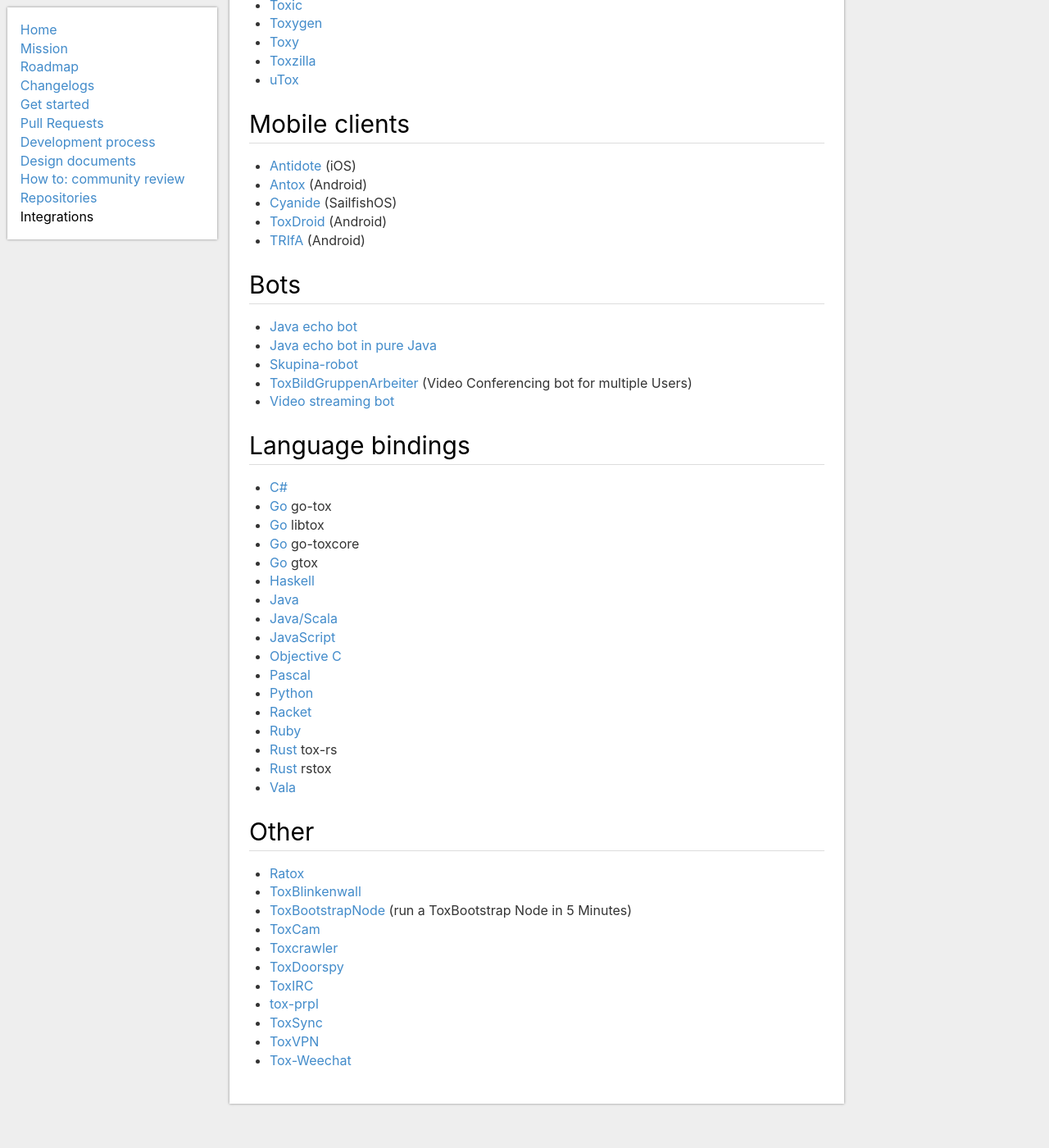
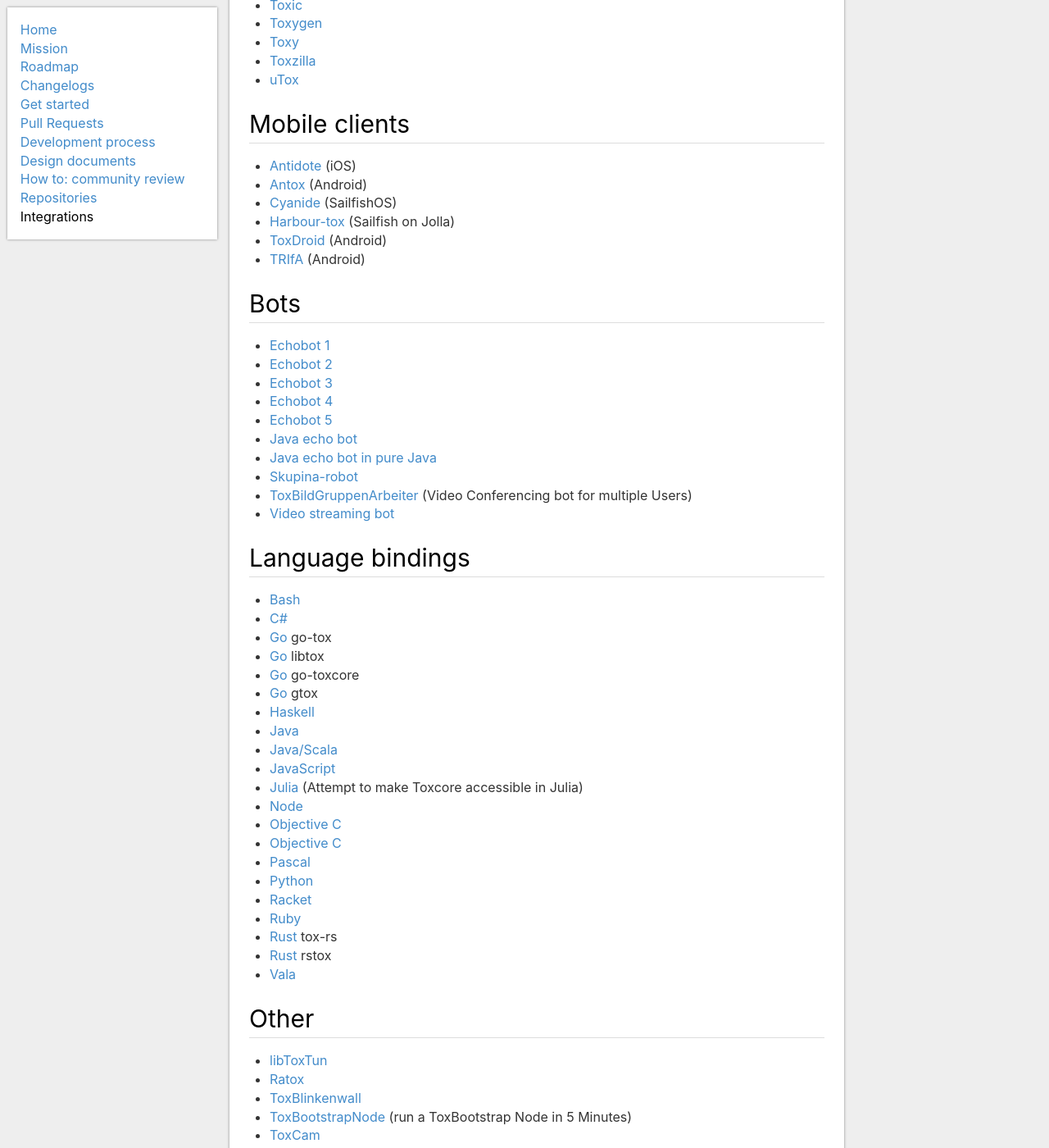
Before and after one commit to TokTok/website, a Jekyll site: the page built from toktok/integrations.md, in a window 1280 px wide and 1400 px high, scrolled down 364 px. Shown: the whole window at 82% size. Built offline with Jekyll 4.4.1, drawn with Linux system fonts in a browser that asks for light colours; before the commit the page ends 1710 px from its top, so only the background shows below that.

Commit message:
some more projects

```diff
--- a/toktok/integrations.md
+++ b/toktok/integrations.md
@@ -28,11 +28,17 @@ yourself to this page.
 *   [Antidote](https://github.com/Antidote-for-Tox/Antidote) (iOS)
 *   [Antox](https://github.com/Antox/Antox) (Android)
 *   [Cyanide](https://github.com/krobelus/cyanide) (SailfishOS)
+*   [Harbour-tox](https://github.com/emmanuelduv/harbour-tox) (Sailfish on Jolla)
 *   [ToxDroid](https://github.com/suzp1984/ToxDroid) (Android)
 *   [TRIfA](https://github.com/zoff99/ToxAndroidRefImpl) (Android)
 
 # Bots
 
+*   [Echobot 1](https://github.com/alexbakker/EchoBot)
+*   [Echobot 2](https://wiki.tox.chat/developers/client_examples/echo_bot)
+*   [Echobot 3](https://github.com/toxon/ToxEcho)
+*   [Echobot 4](https://gist.github.com/nurupo/8c6c1d455b39b0830668)
+*   [Echobot 5](https://github.com/yodakohl/c-toxecho)
 *   [Java echo bot](https://github.com/TokTok/echobot-jvm)
 *   [Java echo bot in pure Java](https://github.com/zoff99/java_toxclient_example)
 *   [Skupina-robot](https://github.com/zoff99/skupina-robot)
@@ -42,6 +48,7 @@ yourself to this page.
 
 # Language bindings
 
+*   [Bash](https://github.com/mensinda/bash-toxcore)
 *   [C#](https://github.com/alexbakker/SharpTox)
 *   [Go](https://github.com/codedust/go-tox) go-tox
 *   [Go](https://github.com/josephyzhou/libtox) libtox
@@ -51,7 +58,11 @@ yourself to this page.
 *   [Java](https://github.com/zoff99/java_toxclient_example/tree/master/jni-c-toxcore)
 *   [Java/Scala](https://github.com/TokTok/jvm-toxcore-c)
 *   [JavaScript](https://github.com/TokTok/js-toxcore-c)
+*   [Julia](https://github.com/JuliaIO/Toxcore.jl)
+    (Attempt to make Toxcore accessible in Julia)
+*   [Node](https://github.com/saneki-discontinued/node-toxcore)
 *   [Objective C](https://github.com/Antidote-for-Tox/objcTox)
+*   [Objective C](https://github.com/PotcFdk/ToxController)
 *   [Pascal](https://github.com/kangreon/pascal-toxcore)
 *   [Python](https://github.com/TokTok/py-toxcore-c)
 *   [Racket](https://github.com/lehitoskin/libtoxcore-racket)
@@ -62,6 +73,7 @@ yourself to this page.
 
 # Other
 
+*   [libToxTun](https://github.com/ddorian1/libToxTun)
 *   [Ratox](https://github.com/pranomostro/ratox)
 *   [ToxBlinkenwall](https://github.com/zoff99/ToxBlinkenwall)
 *   [ToxBootstrapNode](https://github.com/zoff99/ToxTCP-RelayNode)
```
